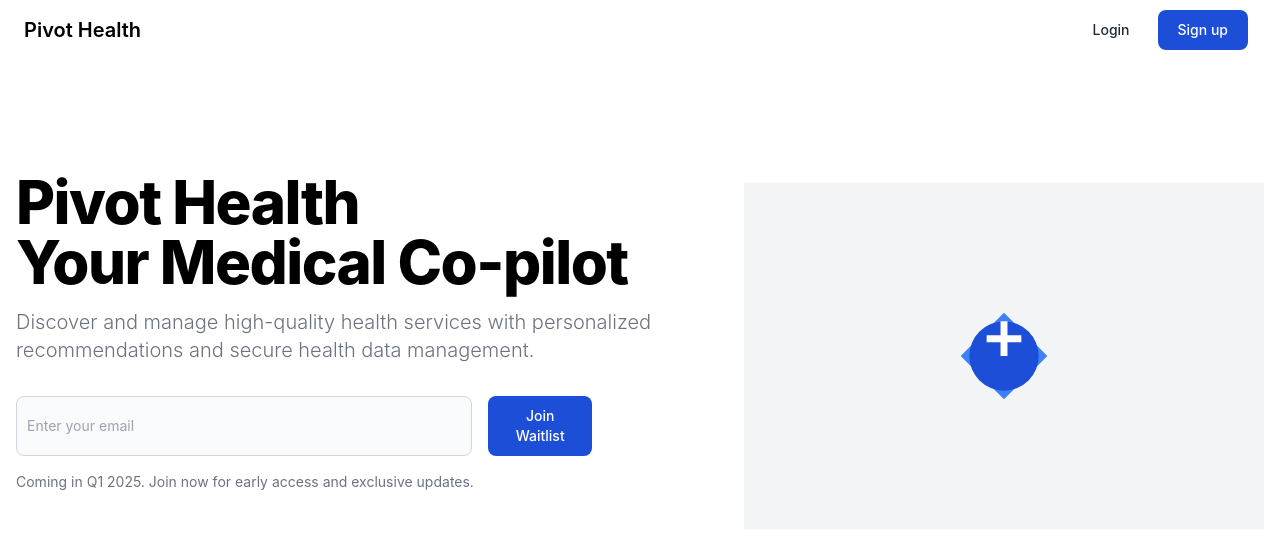
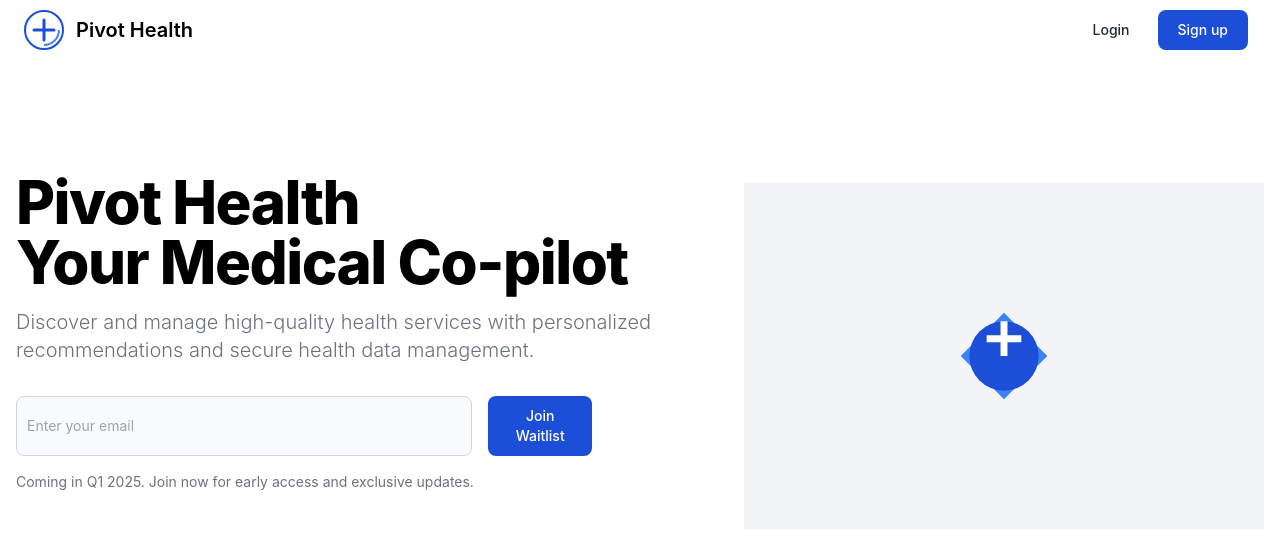
Before and after one commit to ariakerstein/pivot-health, a Flask app: page / in a window 1280 px wide. Shown: the top 539 px of the page. Run offline with Flask 3, Linux system fonts and the light colour scheme; some libraries are stand-ins or nearby versions.

Commit message:
Agent query: Is the new logo visible in the top-left corner of the website?
Add logo to header and style adjustments.

Screenshot: https://storage.googleapis.com/screenshot-production-us-central1/06abb131-9504-4301-9196-ae4d9d3055b2/05b8e0a7-31c1-410c-9707-e0f3cf4d3c67.jpg

```diff
--- a/static/css/main.css
+++ b/static/css/main.css
@@ -755,6 +755,10 @@ video {
   height: 0.25rem;
 }
 
+.h-10 {
+  height: 2.5rem;
+}
+
 .h-2\.5 {
   height: 0.625rem;
 }
@@ -823,6 +827,12 @@ video {
   --tw-space-x-reverse: 0;
   margin-right: calc(0.5rem * var(--tw-space-x-reverse));
   margin-left: calc(0.5rem * calc(1 - var(--tw-space-x-reverse)));
+}
+
+.space-x-3 > :not([hidden]) ~ :not([hidden]) {
+  --tw-space-x-reverse: 0;
+  margin-right: calc(0.75rem * var(--tw-space-x-reverse));
+  margin-left: calc(0.75rem * calc(1 - var(--tw-space-x-reverse)));
 }
 
 .space-y-4 > :not([hidden]) ~ :not([hidden]) {
--- a/templates/base.html
+++ b/templates/base.html
@@ -57,7 +57,8 @@
     <header>
         <nav class="bg-white border-gray-200 px-4 lg:px-6 py-2.5 dark:bg-gray-800">
             <div class="flex flex-wrap justify-between items-center mx-auto max-w-screen-xl">
-                <a href="{{ url_for('index') }}" class="flex items-center">
+                <a href="{{ url_for('index') }}" class="flex items-center space-x-3">
+                    <img src="{{ url_for('static', filename='images/logo.svg') }}" class="h-10" alt="Pivot Health Logo">
                     <span class="self-center text-xl font-semibold whitespace-nowrap dark:text-white">Pivot Health</span>
                 </a>
                 <div class="flex items-center lg:order-2">
```
Also changed, not shown: static/images/logo.svg (added).
